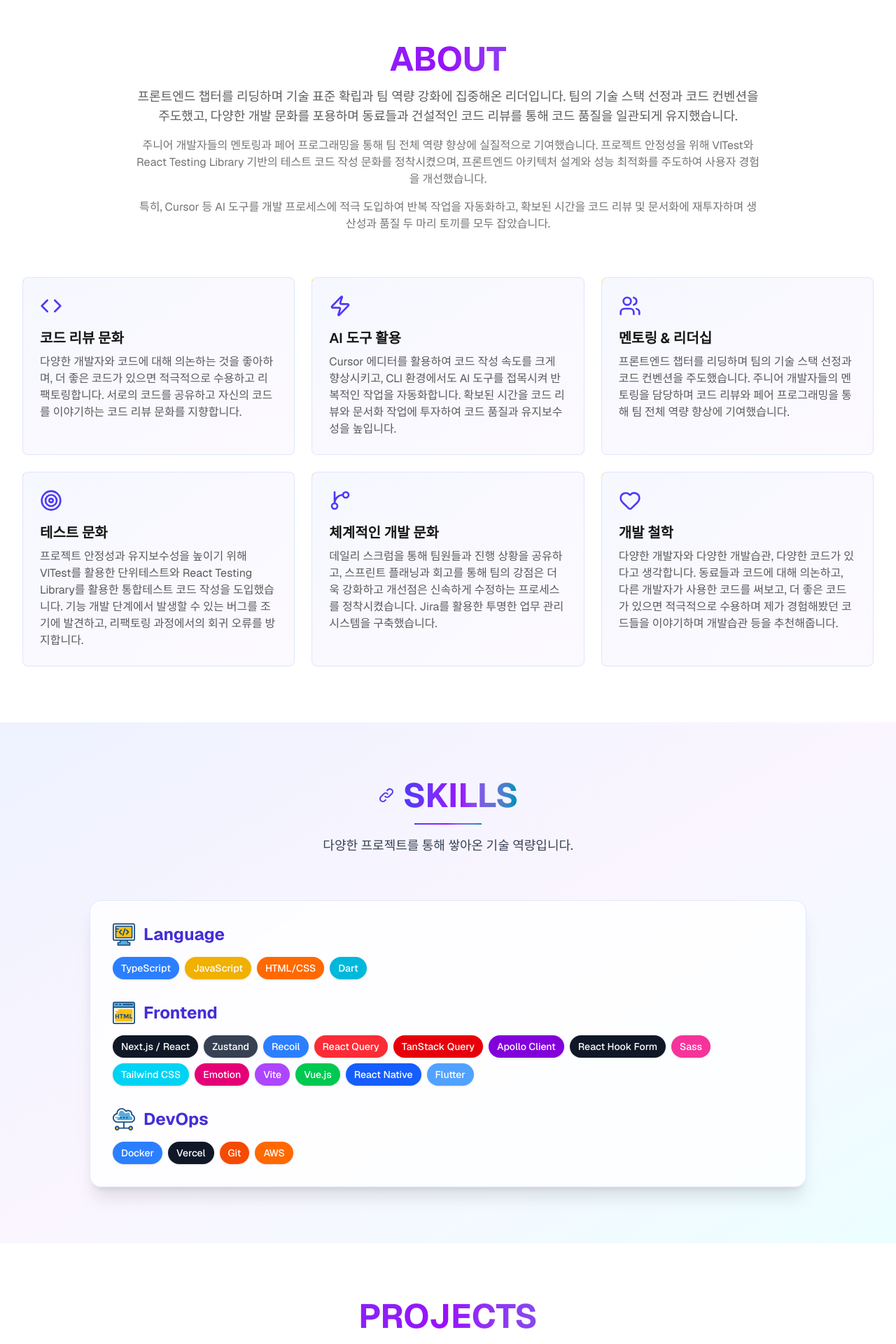
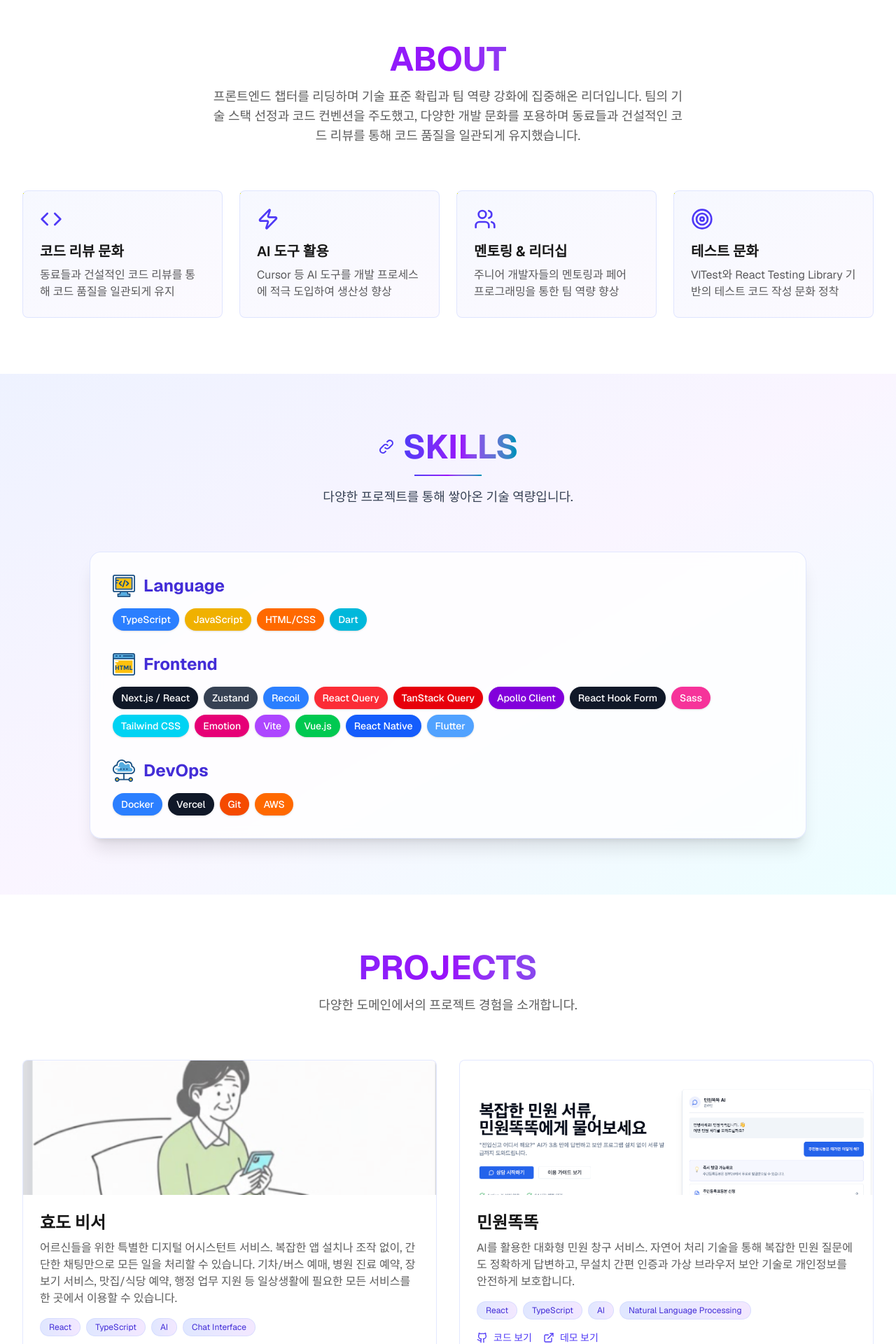
Before and after one commit to kimsoonil/newPortfolio, a Next.js app: page / in a window 1280 px wide. Shown: the part 820-2740 px from the top of the page at 70% size. Built offline with nearby package versions, Linux system fonts and the light colour scheme.

Commit message:
add:포트폴리오 추가

```diff
--- a/components/about.tsx
+++ b/components/about.tsx
@@ -1,38 +1,28 @@
 "use client";
 
 import { motion } from "framer-motion";
-import { Code, Users, Zap, Target, Heart, Lightbulb, GitBranch } from "lucide-react";
+import { Code, Users, Zap, Target } from "lucide-react";
 
 const features = [
   {
     icon: Code,
     title: "코드 리뷰 문화",
-    description: "다양한 개발자와 코드에 대해 의논하는 것을 좋아하며, 더 좋은 코드가 있으면 적극적으로 수용하고 리팩토링합니다. 서로의 코드를 공유하고 자신의 코드를 이야기하는 코드 리뷰 문화를 지향합니다.",
+    description: "동료들과 건설적인 코드 리뷰를 통해 코드 품질을 일관되게 유지",
   },
   {
     icon: Zap,
     title: "AI 도구 활용",
-    description: "Cursor 에디터를 활용하여 코드 작성 속도를 크게 향상시키고, CLI 환경에서도 AI 도구를 접목시켜 반복적인 작업을 자동화합니다. 확보된 시간을 코드 리뷰와 문서화 작업에 투자하여 코드 품질과 유지보수성을 높입니다.",
+    description: "Cursor 등 AI 도구를 개발 프로세스에 적극 도입하여 생산성 향상",
   },
   {
     icon: Users,
     title: "멘토링 & 리더십",
-    description: "프론트엔드 챕터를 리딩하며 팀의 기술 스택 선정과 코드 컨벤션을 주도했습니다. 주니어 개발자들의 멘토링을 담당하며 코드 리뷰와 페어 프로그래밍을 통해 팀 전체 역량 향상에 기여했습니다.",
+    description: "주니어 개발자들의 멘토링과 페어 프로그래밍을 통한 팀 역량 향상",
   },
   {
     icon: Target,
     title: "테스트 문화",
-    description: "프로젝트 안정성과 유지보수성을 높이기 위해 VITest를 활용한 단위테스트와 React Testing Library를 활용한 통합테스트 코드 작성을 도입했습니다. 기능 개발 단계에서 발생할 수 있는 버그를 조기에 발견하고, 리팩토링 과정에서의 회귀 오류를 방지합니다.",
-  },
-  {
-    icon: GitBranch,
-    title: "체계적인 개발 문화",
-    description: "데일리 스크럼을 통해 팀원들과 진행 상황을 공유하고, 스프린트 플래닝과 회고를 통해 팀의 강점은 더욱 강화하고 개선점은 신속하게 수정하는 프로세스를 정착시켰습니다. Jira를 활용한 투명한 업무 관리 시스템을 구축했습니다.",
-  },
-  {
-    icon: Heart,
-    title: "개발 철학",
-    description: "다양한 개발자와 다양한 개발습관, 다양한 코드가 있다고 생각합니다. 동료들과 코드에 대해 의논하고, 다른 개발자가 사용한 코드를 써보고, 더 좋은 코드가 있으면 적극적으로 수용하며 제가 경험해봤던 코드들을 이야기하며 개발습관 등을 추천해줍니다.",
+    description: "VITest와 React Testing Library 기반의 테스트 코드 작성 문화 정착",
   },
 ];
 
@@ -48,25 +38,14 @@ export default function About() {
           className="text-center mb-16"
         >
           <h2 className="text-4xl sm:text-5xl font-bold mb-4 bg-gradient-to-r from-indigo-600 via-purple-600 to-cyan-600 dark:from-indigo-400 dark:via-purple-400 dark:to-cyan-400 bg-clip-text text-transparent">ABOUT</h2>
-          <div className="space-y-4 max-w-4xl mx-auto">
-            <p className="text-lg text-foreground/70">
-              프론트엔드 챕터를 리딩하며 기술 표준 확립과 팀 역량 강화에 집중해온 리더입니다.
-              팀의 기술 스택 선정과 코드 컨벤션을 주도했고, 다양한 개발 문화를 포용하며
-              동료들과 건설적인 코드 리뷰를 통해 코드 품질을 일관되게 유지했습니다.
-            </p>
-            <p className="text-base text-foreground/60">
-              주니어 개발자들의 멘토링과 페어 프로그래밍을 통해 팀 전체 역량 향상에 실질적으로 기여했습니다.
-              프로젝트 안정성을 위해 VITest와 React Testing Library 기반의 테스트 코드 작성 문화를 정착시켰으며,
-              프론트엔드 아키텍처 설계와 성능 최적화를 주도하여 사용자 경험을 개선했습니다.
-            </p>
-            <p className="text-base text-foreground/60">
-              특히, Cursor 등 AI 도구를 개발 프로세스에 적극 도입하여 반복 작업을 자동화하고,
-              확보된 시간을 코드 리뷰 및 문서화에 재투자하며 생산성과 품질 두 마리 토끼를 모두 잡았습니다.
-            </p>
-          </div>
+          <p className="text-lg text-foreground/70 max-w-2xl mx-auto">
+            프론트엔드 챕터를 리딩하며 기술 표준 확립과 팀 역량 강화에 집중해온 리더입니다.
+            팀의 기술 스택 선정과 코드 컨벤션을 주도했고, 다양한 개발 문화를 포용하며
+            동료들과 건설적인 코드 리뷰를 통해 코드 품질을 일관되게 유지했습니다.
+          </p>
         </motion.div>
 
-        <div className="grid grid-cols-1 md:grid-cols-2 lg:grid-cols-3 gap-6">
+        <div className="grid grid-cols-1 md:grid-cols-2 lg:grid-cols-4 gap-6">
           {features.map((feature, index) => {
             const Icon = feature.icon;
             return (
--- a/components/career.tsx
+++ b/components/career.tsx
@@ -3,11 +3,21 @@
 import { motion } from "framer-motion";
 import { Briefcase, Calendar } from "lucide-react";
 
+/**
+ * 현재 년월을 YYYY.MM 형식으로 반환하는 함수
+ */
+const getCurrentYearMonth = (): string => {
+  const now = new Date();
+  const year = now.getFullYear();
+  const month = String(now.getMonth() + 1).padStart(2, "0");
+  return `${year}.${month}`;
+};
+
 const experiences = [
   {
     company: "어메스 (Ames)",
     position: "프론트엔드 챕터 리더",
-    period: "2019.04 - 2020.11",
+    period: `2023.09~ ${getCurrentYearMonth()}`,
     description: [
       "프론트엔드 챕터 리딩 및 팀의 기술 스택 선정과 코드 컨벤션 주도",
       "주니어 개발자 멘토링 및 페어 프로그래밍을 통한 팀 역량 향상",
--- a/components/hero.tsx
+++ b/components/hero.tsx
@@ -91,6 +91,17 @@ export default function Hero() {
               Blog
             </motion.a>
             <motion.a
+              href="https://www.notion.so/Soonil-Kim-8b0de4d95bfe40db8e725e980cca5fdb"
+              target="_blank"
+              rel="noopener noreferrer"
+              className="flex items-center gap-2 px-6 py-3 rounded-full border-2 border-indigo-500/30 dark:border-indigo-400/30 hover:border-indigo-500/50 dark:hover:border-indigo-400/50 hover:bg-indigo-50/50 dark:hover:bg-indigo-950/30 transition-all hover:shadow-md hover:shadow-indigo-500/20"
+              whileHover={{ scale: 1.05 }}
+              whileTap={{ scale: 0.95 }}
+            >
+              <span className="text-xl">📝</span>
+              Notion
+            </motion.a>
+            <motion.a
               href="mailto:rlatnsdlf158@naver.com"
               className="flex items-center gap-2 px-6 py-3 rounded-full border-2 border-indigo-500/30 dark:border-indigo-400/30 hover:border-indigo-500/50 dark:hover:border-indigo-400/50 hover:bg-indigo-50/50 dark:hover:bg-indigo-950/30 transition-all hover:shadow-md hover:shadow-indigo-500/20"
               whileHover={{ scale: 1.05 }}
--- a/components/projects.tsx
+++ b/components/projects.tsx
@@ -1,10 +1,19 @@
 "use client";
 
 import { motion } from "framer-motion";
-import { ExternalLink, Github, Users, Calendar } from "lucide-react";
+import { ExternalLink, Github } from "lucide-react";
 import Image from "next/image";
 
 const projects = [
+  {
+    title: "효도 비서",
+    description:
+      "어르신들을 위한 특별한 디지털 어시스턴트 서비스. 복잡한 앱 설치나 조작 없이, 간단한 채팅만으로 모든 일을 처리할 수 있습니다. 기차/버스 예매, 병원 진료 예약, 장보기 서비스, 맛집/식당 예약, 행정 업무 지원 등 일상생활에 필요한 모든 서비스를 한 곳에서 이용할 수 있습니다.",
+    technologies: ["React", "TypeScript", "AI", "Chat Interface"],
+    image: "/hyodo.png",
+    github: "",
+    demo: "https://hyodosecretary.netlify.app/",
+  },
   {
     title: "민원똑똑",
     description:
@@ -13,19 +22,6 @@ const projects = [
     image: "/minwontalk.png",
     github: "https://github.com/kimsoonil/MinwonTalk",
     demo: "https://minwontalk.netlify.app/",
-    teamSize: 1,
-  },
-  {
-    title: "파츠핏 (PartsFit)",
-    description:
-      "차량 중고부품 이커머스 솔루션. 소유자명과 차량번호만 입력하면 맞춤 부품을 빠르게 찾을 수 있는 서비스입니다. 전용 부품과 호환 부품을 구분하여 제공하며, 다양한 차량 브랜드의 부품을 한 곳에서 구매할 수 있습니다.",
-    technologies: ["카페24", "GA", "SEO", "E-commerce"],
-    image: "/partsfit.png",
-    github: "",
-    demo: "https://partsfit.co.kr/",
-    teamSize: 4,
-    period: "2025.03 ~ 2025.05",
-    role: "GA 작업 및 SEO 최적화, 카페24 쇼핑몰 구축",
   },
 ];
 
@@ -56,42 +52,21 @@ export default function Projects() {
               transition={{ duration: 0.6, delay: index * 0.1 }}
               className="group rounded-lg border border-indigo-200/50 dark:border-indigo-800/50 overflow-hidden hover:border-indigo-400 dark:hover:border-indigo-600 transition-all bg-background hover:shadow-xl hover:shadow-indigo-500/20 dark:hover:shadow-indigo-500/10"
             >
-              <div className="relative h-48 bg-gradient-to-br from-indigo-100 via-purple-100 to-cyan-100 dark:from-indigo-950/30 dark:via-purple-950/30 dark:to-cyan-950/30 overflow-hidden group-hover:from-indigo-200 group-hover:via-purple-200 group-hover:to-cyan-200 dark:group-hover:from-indigo-900/40 dark:group-hover:via-purple-900/40 dark:group-hover:to-cyan-900/40 transition-all">
+              <div className="h-48 bg-gradient-to-br from-indigo-100 via-purple-100 to-cyan-100 dark:from-indigo-950/30 dark:via-purple-950/30 dark:to-cyan-950/30 flex items-center justify-center group-hover:from-indigo-200 group-hover:via-purple-200 group-hover:to-cyan-200 dark:group-hover:from-indigo-900/40 dark:group-hover:via-purple-900/40 dark:group-hover:to-cyan-900/40 transition-all relative overflow-hidden">
                 {project.image ? (
                   <Image
                     src={project.image}
                     alt={project.title}
                     fill
-                    className="object-cover group-hover:scale-105 transition-transform duration-300"
+                    className="object-cover"
                     sizes="(max-width: 768px) 100vw, 50vw"
                   />
                 ) : (
-                  <div className="w-full h-full flex items-center justify-center">
-                    <span className="text-foreground/40 text-sm">프로젝트 이미지</span>
-                  </div>
+                  <span className="text-foreground/40 text-sm">프로젝트 이미지</span>
                 )}
               </div>
               <div className="p-6">
-                <div className="flex items-center justify-between mb-2">
-                  <h3 className="text-2xl font-semibold">{project.title}</h3>
-                  {project.teamSize && (
-                    <div className="flex items-center gap-1.5 text-sm text-foreground/60">
-                      <Users className="w-4 h-4" />
-                      <span>{project.teamSize}명</span>
-                    </div>
-                  )}
-                </div>
-                {project.period && (
-                  <div className="flex items-center gap-1.5 text-sm text-foreground/60 mb-2">
-                    <Calendar className="w-4 h-4" />
-                    <span>{project.period}</span>
-                  </div>
-                )}
-                {project.role && (
-                  <p className="text-sm text-indigo-600 dark:text-indigo-400 mb-3 font-medium">
-                    역할: {project.role}
-                  </p>
-                )}
+                <h3 className="text-2xl font-semibold mb-2">{project.title}</h3>
                 <p className="text-foreground/70 mb-4">{project.description}</p>
                 <div className="flex flex-wrap gap-2 mb-4">
                   {project.technologies.map((tech) => (
--- a/package.json
+++ b/package.json
@@ -26,5 +26,6 @@
     "eslint-config-next": "16.1.1",
     "tailwindcss": "^4",
     "typescript": "^5"
-  }
+  },
+  "packageManager": "pnpm@10.12.1+sha512.f0dda8580f0ee9481c5c79a1d927b9164f2c478e90992ad268bbb2465a736984391d6333d2c327913578b2804af33474ca554ba29c04a8b13060a717675ae3ac"
 }
```
Also changed, not shown: public/hyodo.png (added).
